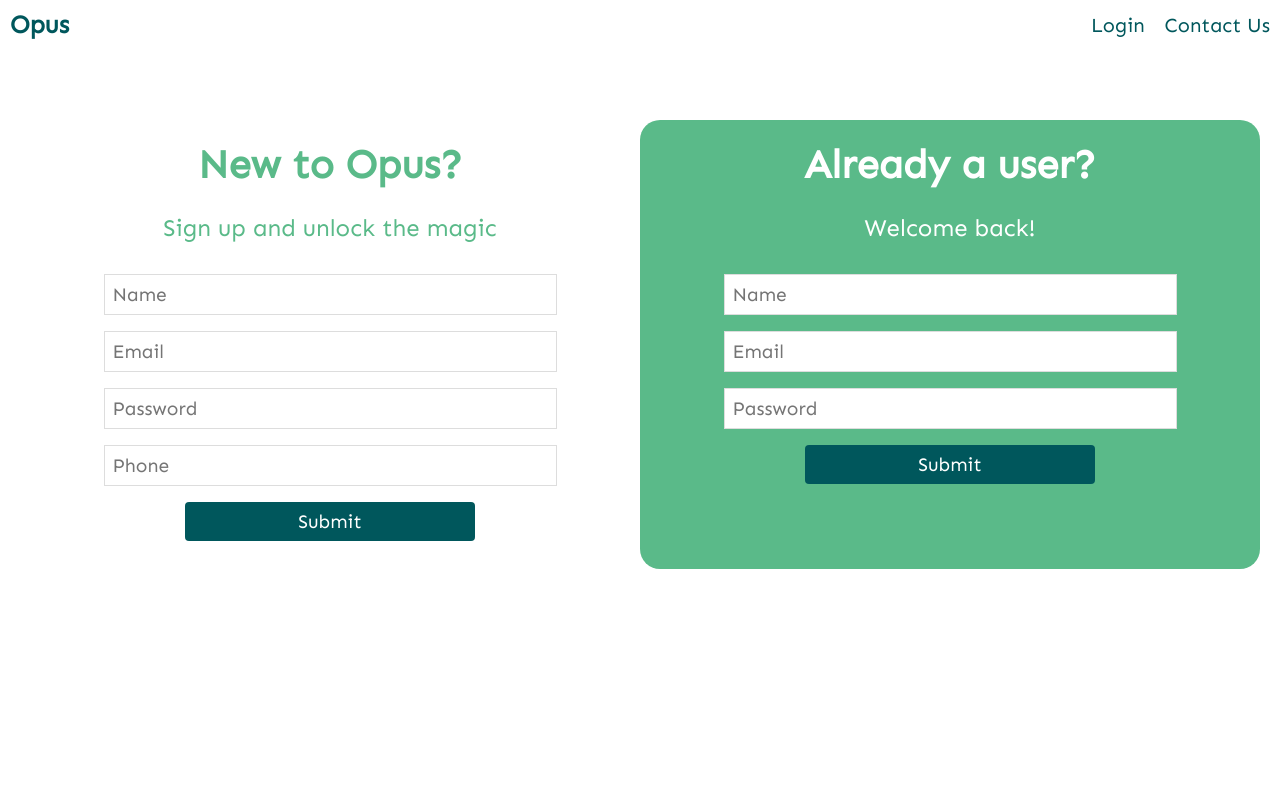
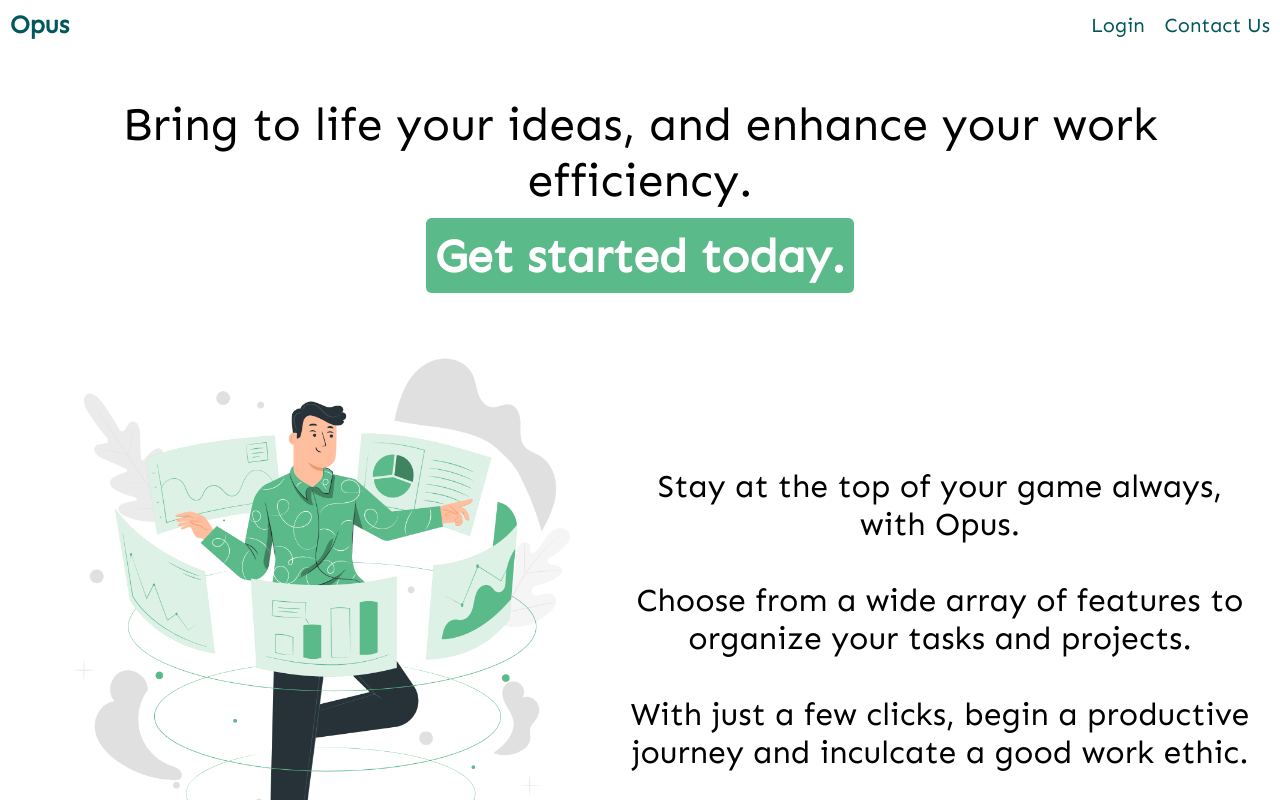
Before and after one commit to disha9112/Opus, a React (Create React App) app: page / in a window 1280 px wide. Shown: the top 800 px of the page. Built offline with nearby package versions, Linux system fonts and the light colour scheme.

Commit message:
modified auth form styles

```diff
--- a/src/App.js
+++ b/src/App.js
@@ -5,8 +5,8 @@ import Homepage from "./pages/homepage/homepage.component";
 function App() {
   return (
     <div>
-      <Authpage />
-      {/* <Homepage /> */}
+      {/* <Authpage /> */}
+      <Homepage />
     </div>
   );
 }
--- a/src/pages/authpage/authpage.styles.css
+++ b/src/pages/authpage/authpage.styles.css
@@ -1,7 +1,7 @@
 .container-auth {
   text-align: center;
   padding: 20px;
-  margin-top: 100px;
+  margin-top: 70px;
   box-sizing: border-box;
   background-color: #ffffff;
   display: grid;
@@ -13,11 +13,13 @@
   font-weight: 900;
 }
 
-.signup .title {
+.signup .title,
+.login .title {
   color: #5aba89;
 }
 
-.signup p {
+.signup .p,
+.login .p {
   color: #5aba89;
 }
 
@@ -26,11 +28,11 @@
   padding: 20px;
 }
 
-.login {
+/* .login {
   color: white;
   background: #5aba89;
   border-radius: 20px;
-}
+} */
 
 p {
   font-size: 1.5em;
@@ -40,7 +42,7 @@ input {
   font-size: 1.2em;
   width: 75%;
   padding: 8px;
-  margin: 8px 0px;
+  margin: 18px 0px;
   border: 1px solid #dddddd;
 }
 
--- a/src/pages/homepage/homepage.styles.css
+++ b/src/pages/homepage/homepage.styles.css
@@ -1,6 +1,7 @@
 .container {
   margin-top: 50px;
   text-align: center;
+  overflow: hidden;
 }
 
 .tagline {
```
